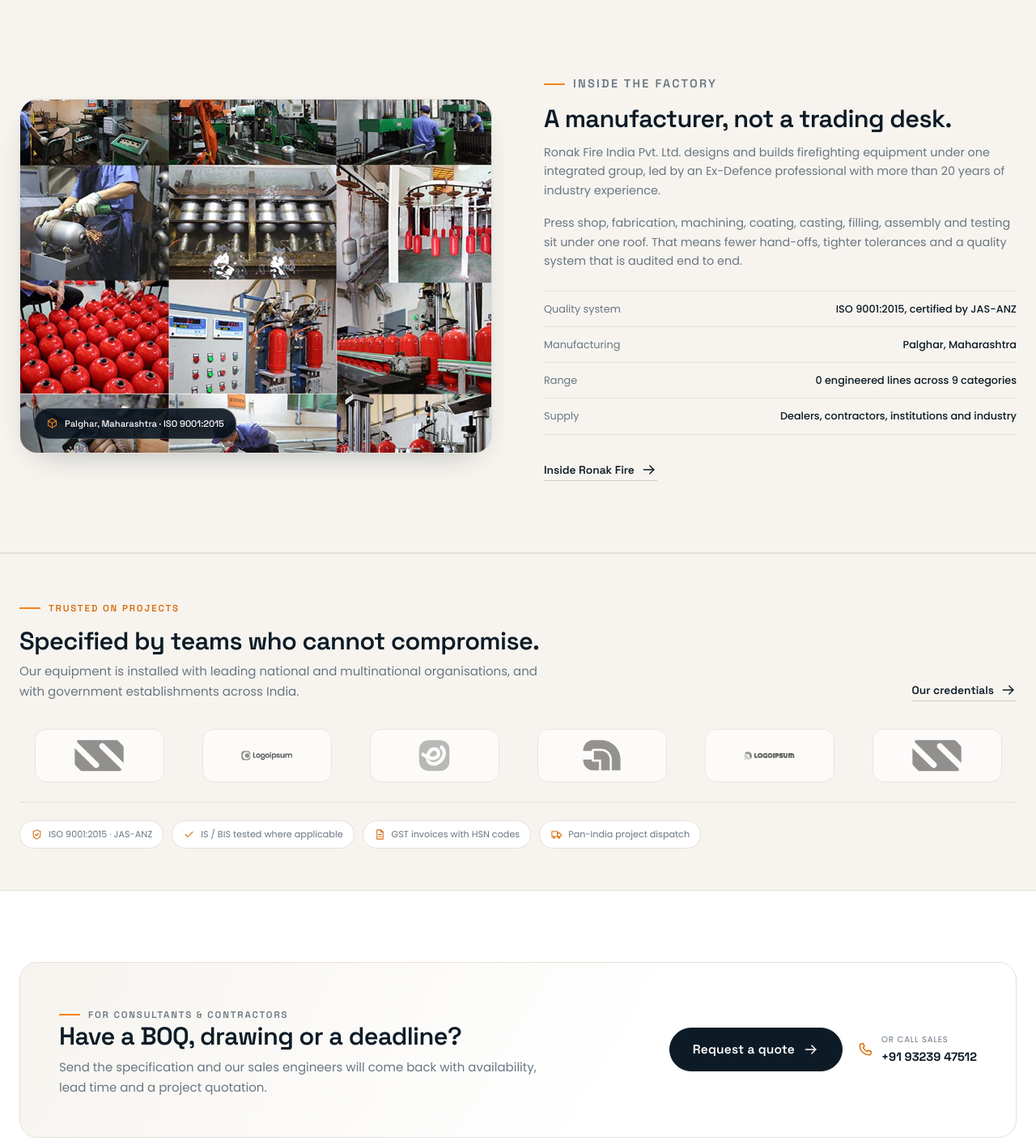
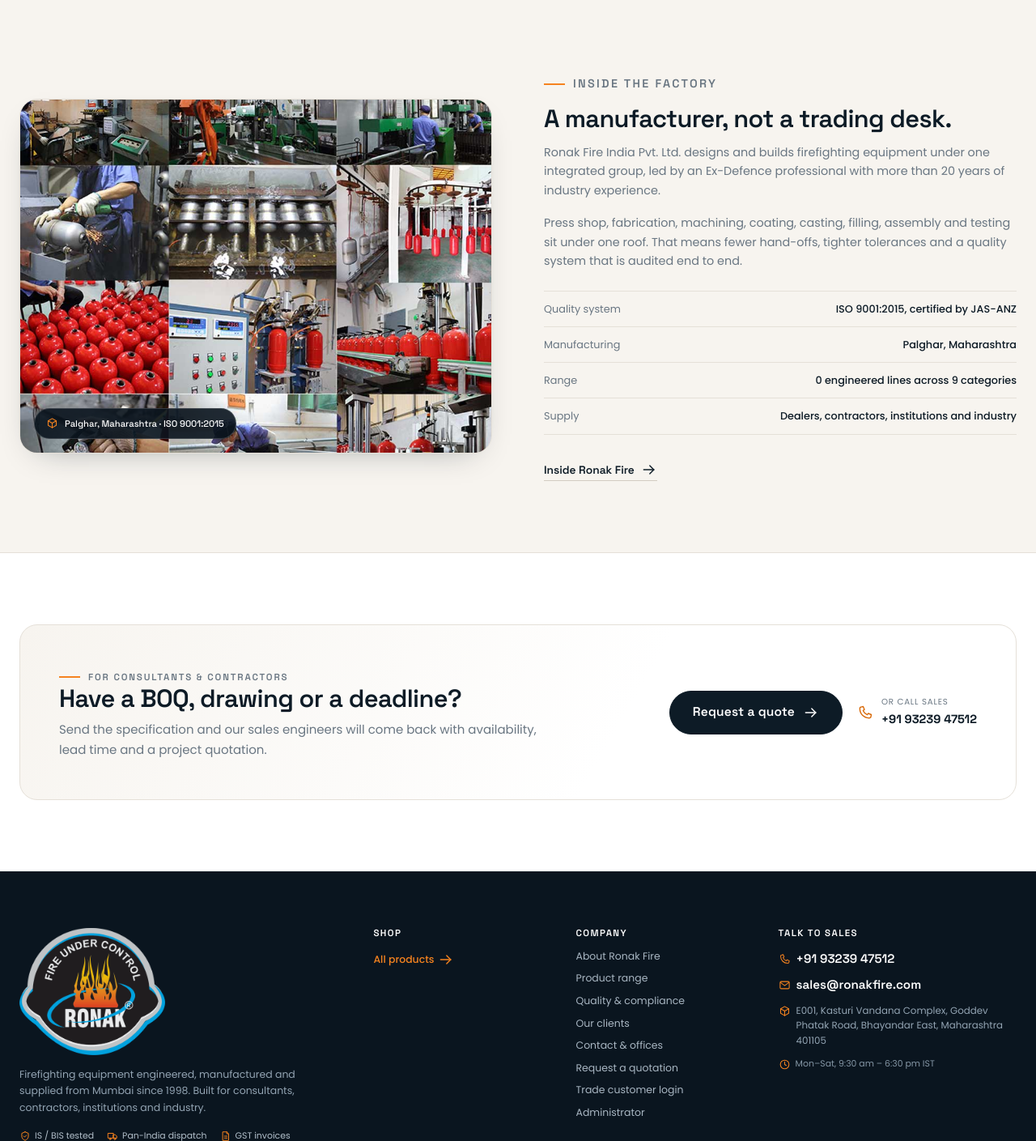
Before and after one commit to RonakFireIndustries/Ronakfire-Site, a PHP site: page / in a window 1280 px wide. Shown: the part 2295-3704 px from the top of the page at 81% size. Run offline with PHP 8.4, Linux system fonts and the light colour scheme; data that the repository does not hold is empty; classes that the project's autoload settings leave out are loaded by file name; some libraries are stand-ins or nearby versions.

Commit message:
refactor: comment out client-band section in home.php

```diff
--- a/app/views/home.php
+++ b/app/views/home.php
@@ -227,7 +227,7 @@ $phoneHref = setting('support_phone_href', config('store.support_phone_href'));
     </div>
 </section>
 
-<section class="section section--tight client-band">
+<!-- <section class="section section--tight client-band">
     <div class="container">
         <div class="section-head">
             <div>
@@ -250,7 +250,7 @@ $phoneHref = setting('support_phone_href', config('store.support_phone_href'));
             <span><?= icon('truck') ?> Pan-India project dispatch</span>
         </div>
     </div>
-</section>
+</section> -->
 
 <section class="section">
     <div class="container quote-cta">
```
